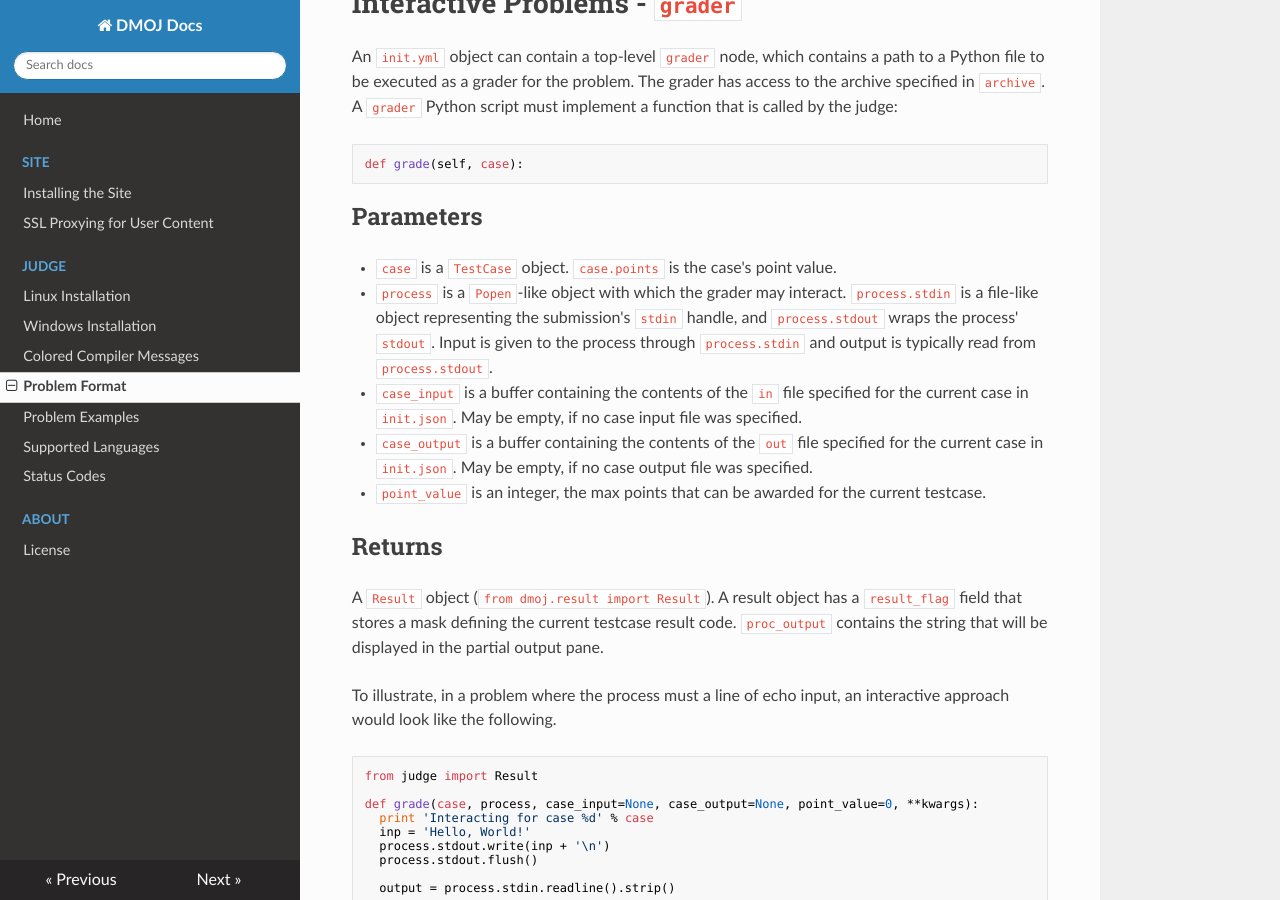
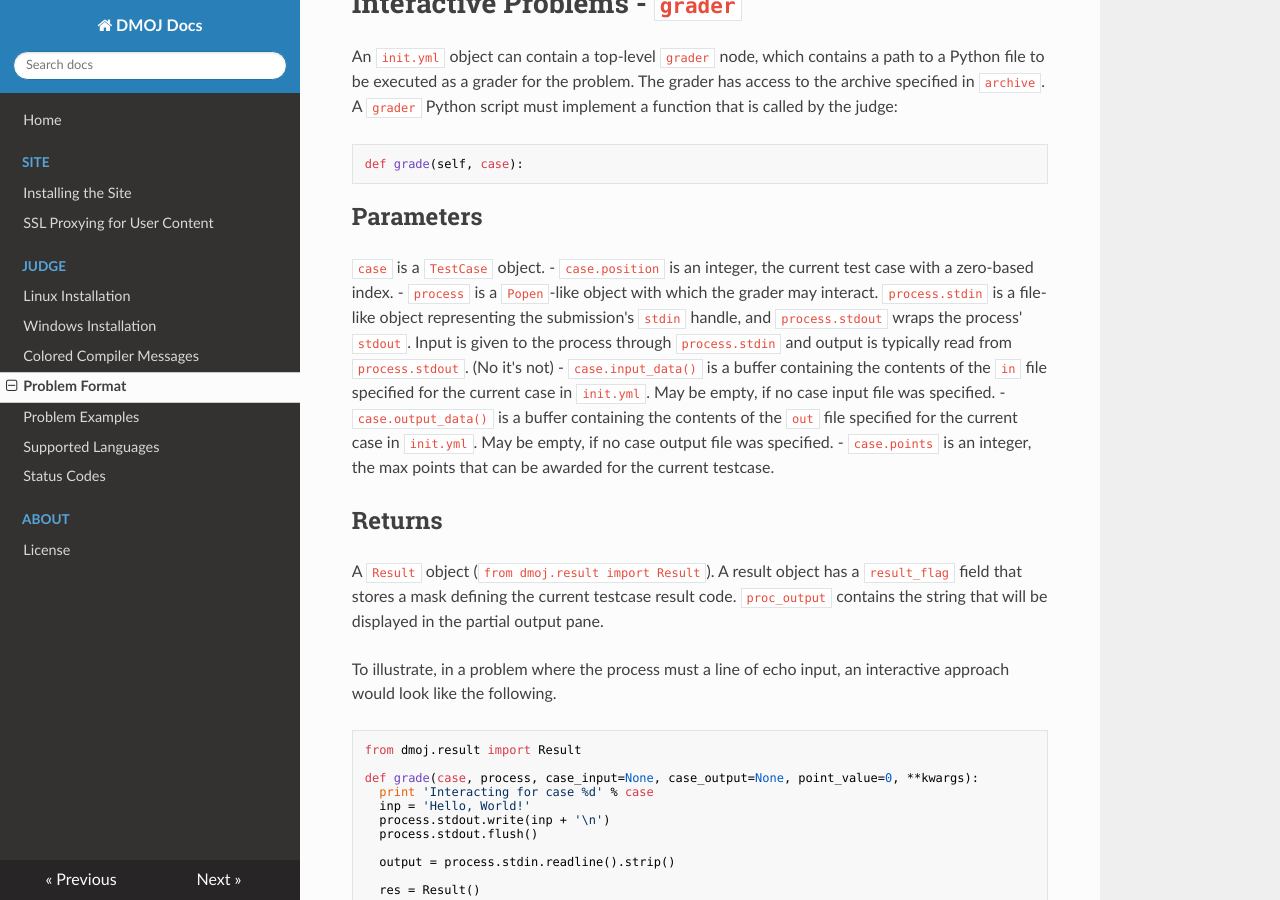
Before and after one commit to DMOJ/docs, an MkDocs documentation site: the page built from docs/judge/problem_format.md, in a window 1280 px wide and 900 px high, scrolled down 743 px. Built offline with MkDocs 1.6.1, drawn with Linux system fonts in a browser that asks for light colours; nearby versions of some CDN libraries; old or Windows-style settings are respelled for this version of MkDocs.

Commit message:
Update problem_format.md

````diff
--- a/docs/judge/problem_format.md
+++ b/docs/judge/problem_format.md
@@ -20,11 +20,12 @@ def grade(self, case):
 ```
 
 ## Parameters
-- `case` is a `TestCase` object. `case.points` is the case's point value.
-- `process` is a `Popen`-like object with which the grader may interact. `process.stdin` is a file-like object representing the submission's `stdin` handle, and `process.stdout` wraps the process' `stdout`. Input is given to the process through `process.stdin` and output is typically read from `process.stdout`.
-- `case_input` is a buffer containing the contents of the `in` file specified for the current case in `init.json`. May be empty, if no case input file was specified.
-- `case_output` is a buffer containing the contents of the `out` file specified for the current case in `init.json`. May be empty, if no case output file was specified.
-- `point_value` is an integer, the max points that can be awarded for the current testcase.
+`case` is a `TestCase` object.
+- `case.position` is an integer, the current test case with a zero-based index.
+- `process` is a `Popen`-like object with which the grader may interact. `process.stdin` is a file-like object representing the submission's `stdin` handle, and `process.stdout` wraps the process' `stdout`. Input is given to the process through `process.stdin` and output is typically read from `process.stdout`. (No it's not)
+- `case.input_data()` is a buffer containing the contents of the `in` file specified for the current case in `init.yml`. May be empty, if no case input file was specified.
+- `case.output_data()` is a buffer containing the contents of the `out` file specified for the current case in `init.yml`. May be empty, if no case output file was specified.
+- `case.points` is an integer, the max points that can be awarded for the current testcase.
 
 ## Returns
 A `Result` object (`from dmoj.result import Result`). A result object has a `result_flag` field that stores a mask defining the current testcase result code. `proc_output` contains the string that will be displayed in the partial output pane.
@@ -32,7 +33,7 @@ A `Result` object (`from dmoj.result import Result`). A result object has a `res
 To illustrate, in a problem where the process must a line of echo input, an interactive approach would look like the following.
 
 ```python
-from judge import Result
+from dmoj.result import Result
 
 def grade(case, process, case_input=None, case_output=None, point_value=0, **kwargs):
   print 'Interacting for case %d' % case
````
